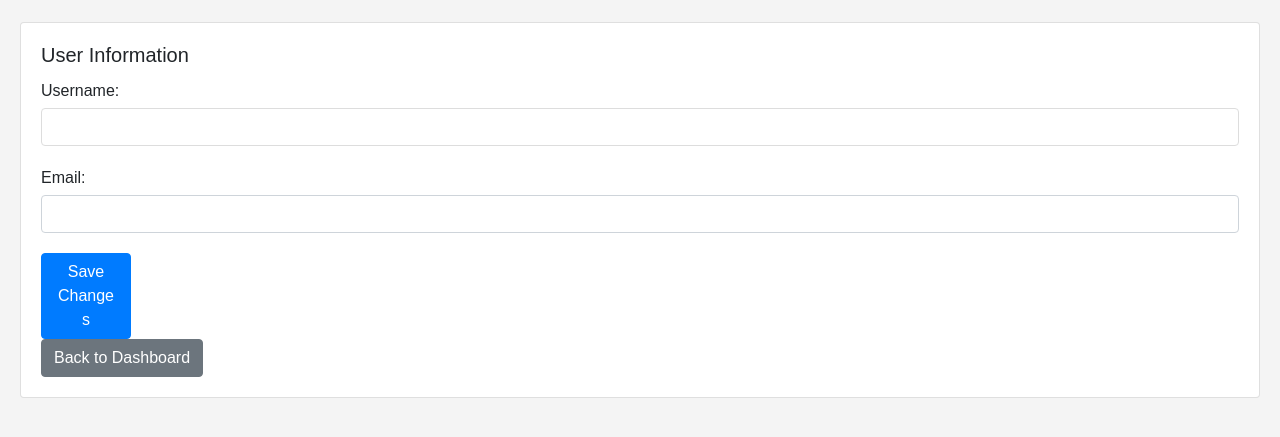
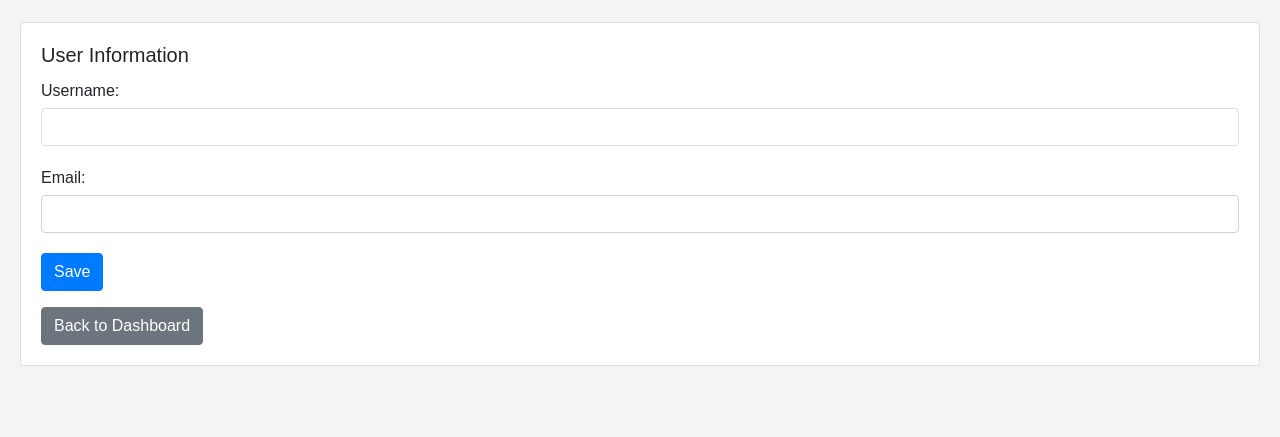
Before and after one commit to andygqw/JobApplicationRecorder, a Flask app: page /profile in a window 1280 px wide. Shown: the part 66-503 px from the top of the page. Run offline with Flask 3, Linux system fonts and the light colour scheme; the visitor is signed in with stand-in values (Sample User, id 1); data that the repository does not hold is empty; some libraries are stand-ins or nearby versions.

Commit message:
css adjustments

```diff
--- a/templates/profile.html
+++ b/templates/profile.html
@@ -23,9 +23,9 @@
                         <label for="email">Email:</label>
                         <input type="email" id="email" name="email" value="{{ user.email }}" class="form-control">
                     </div>
-                    <button type="submit" class="btn btn-primary">Save Changes</button>
+                    <button type="submit" class="btn btn-primary">Save</button>
                 </form>
-                <a href="/dashboard" class="btn btn-secondary">Back to Dashboard</a>
+                <a href="/dashboard" class="btn btn-secondary mt-3">Back to Dashboard</a>
             </div>
         </div>
     </div>
```
